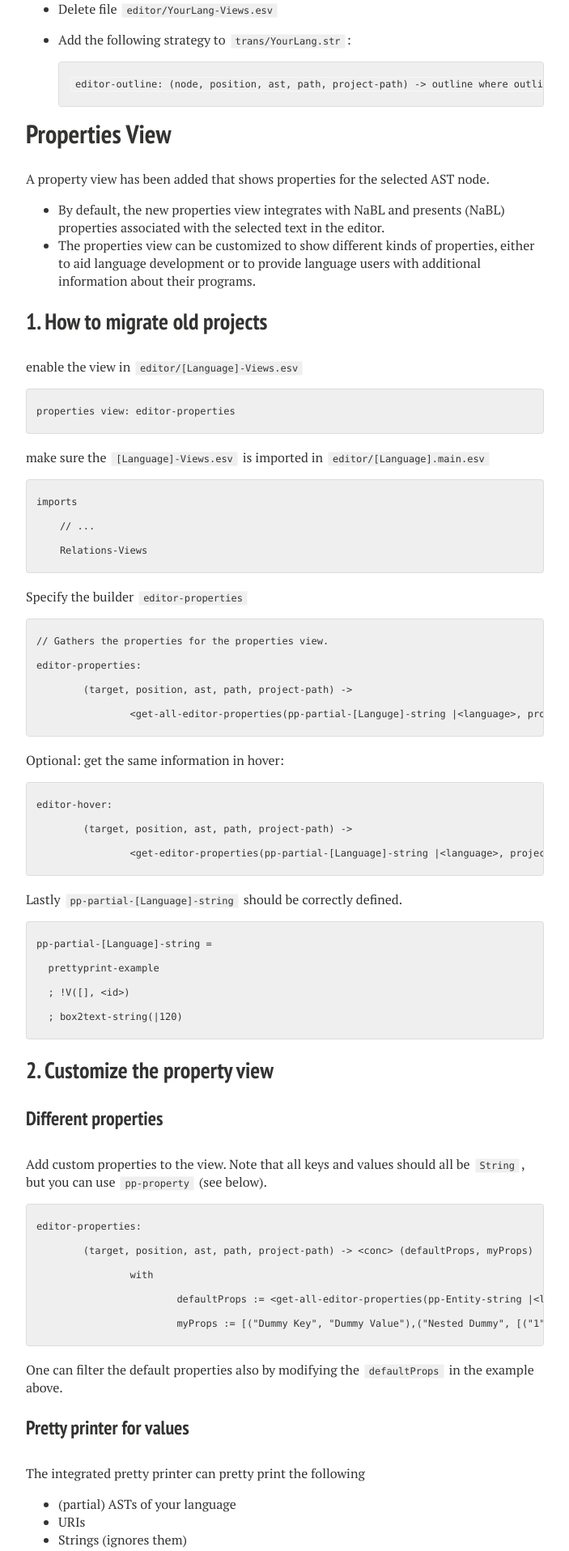
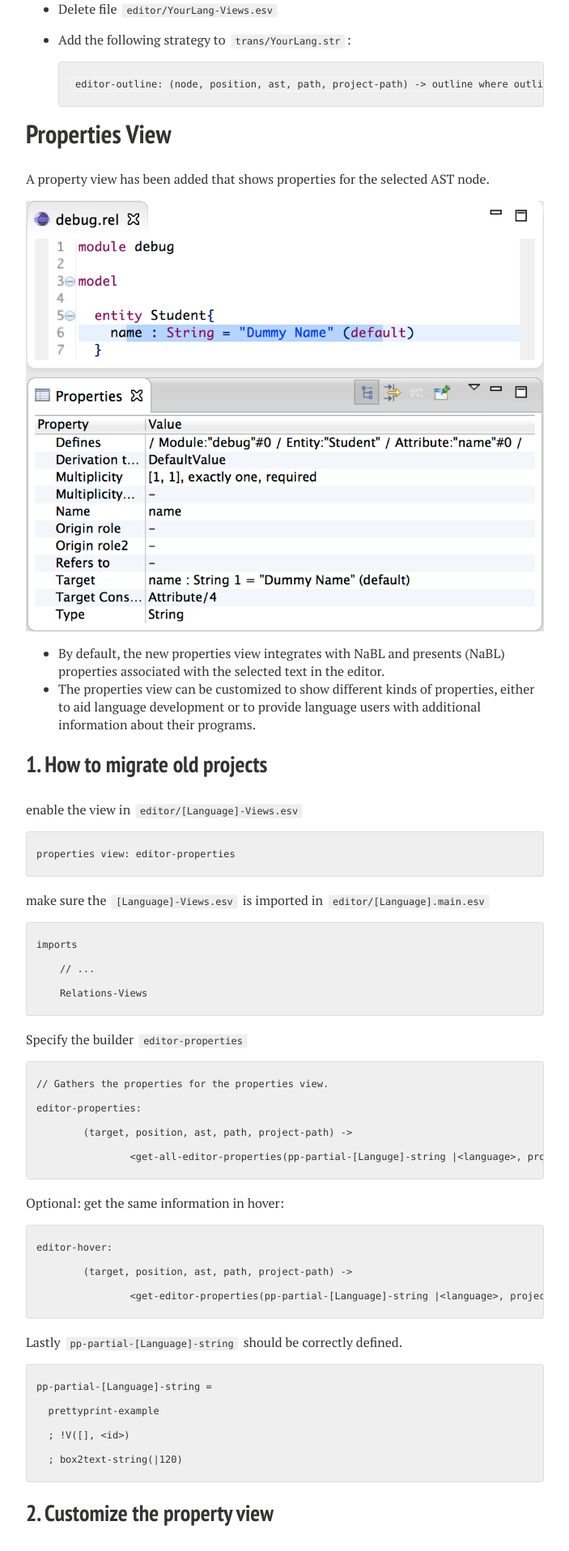
Before and after one commit to MartijnDwars/metaborg.github.io, a Jekyll site: the page built from spoofax/editor-services/index.md, in a window 1280 px wide. Shown: the part 3635-5551 px from the top of the page at 81% size, without its empty margins (288-991 px from the left). Built offline with Jekyll 4.4.1, drawn with Linux system fonts in a browser that asks for light colours; nearby versions of some CDN libraries.

Commit message:
properties view image added

```diff
--- a/spoofax/editor-services/properties-view.md
+++ b/spoofax/editor-services/properties-view.md
@@ -1,6 +1,8 @@
 # Properties View
 
 A property view has been added that shows properties for the selected AST node.
+
+![Alt text](properties-view.png)
 
 - By default, the new properties view integrates with NaBL and presents (NaBL) properties associated with the selected text in the editor.
 - The properties view can be customized to show different kinds of properties, either to aid language development or to provide language users with additional information about their programs.
```
